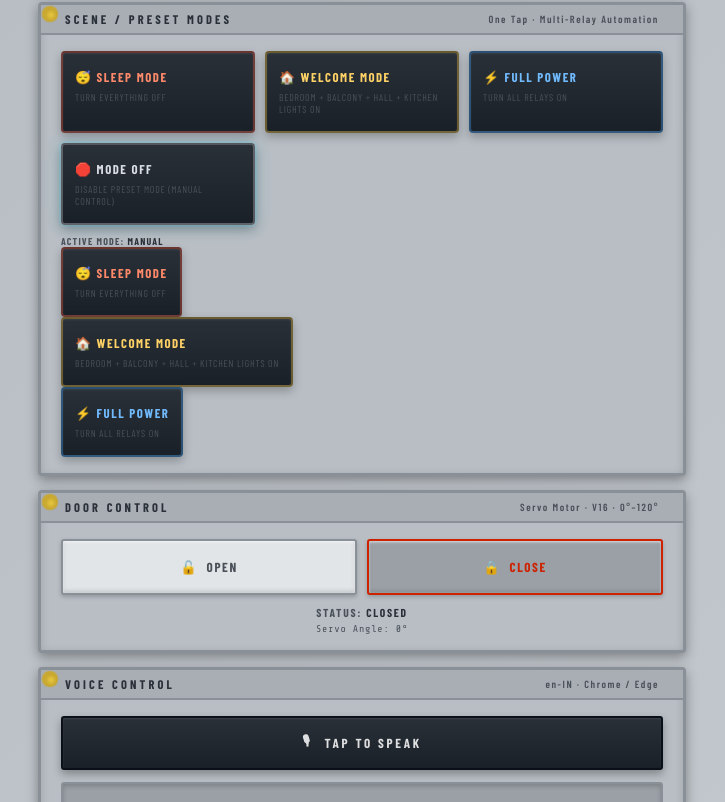
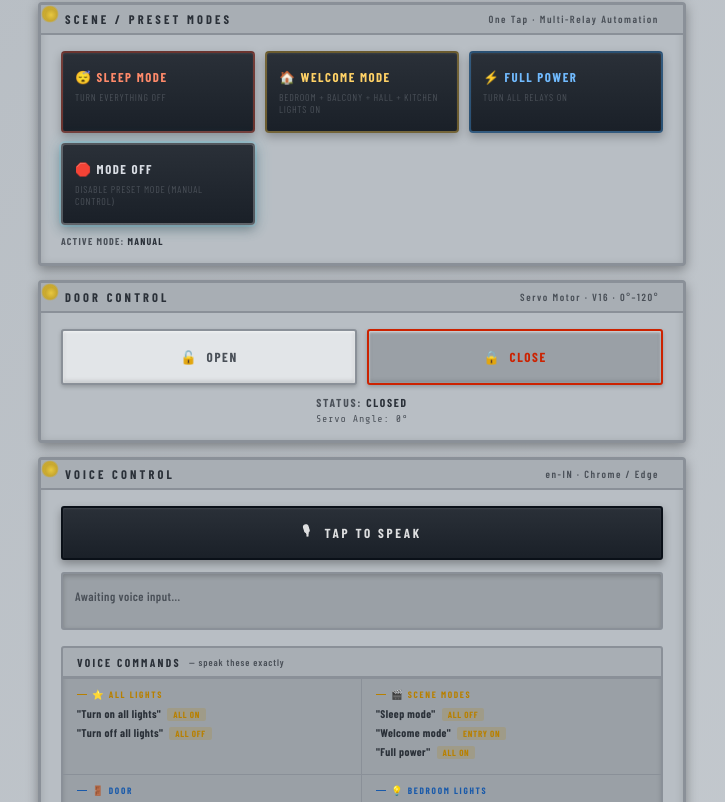
Before and after one commit to anni-x1/home-automation-ESP8266, a Next.js app: page / in a window 1280 px wide. Shown: the part 1546-2348 px from the top of the page, without its empty margins (278-1003 px from the left). Built offline with nearby package versions, Linux system fonts and the light colour scheme; no server answers; a web font is replaced by a local one.

Commit message:
UI: Remove redundant scene mode buttons

```diff
--- a/src/app/page.tsx
+++ b/src/app/page.tsx
@@ -778,18 +778,6 @@ export default function Home() {
           </div>
           <div className="scene-status">
             Active Mode: <b>{activeScene ? SCENES[activeScene].label : "MANUAL"}</b>
-            <button className={`scene-btn sleep ${clickedBtns["scene-sleep"] || ""}`} onClick={() => handleSceneMode("sleep")}>
-              <span className="scene-title">😴 SLEEP MODE</span>
-              <span className="scene-sub">Turn everything OFF</span>
-            </button>
-            <button className={`scene-btn welcome ${clickedBtns["scene-welcome"] || ""}`} onClick={() => handleSceneMode("welcome")}>
-              <span className="scene-title">🏠 WELCOME MODE</span>
-              <span className="scene-sub">Bedroom + Balcony + Hall + Kitchen lights ON</span>
-            </button>
-            <button className={`scene-btn full ${clickedBtns["scene-full"] || ""}`} onClick={() => handleSceneMode("full")}>
-              <span className="scene-title">⚡ FULL POWER</span>
-              <span className="scene-sub">Turn all relays ON</span>
-            </button>
           </div>
         </div>
       </div>
```
